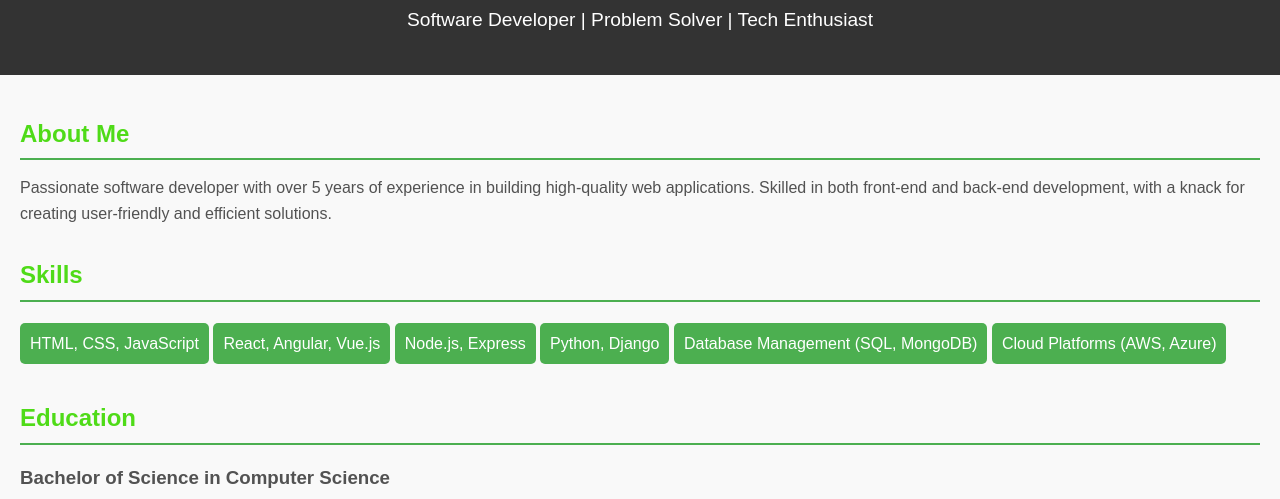
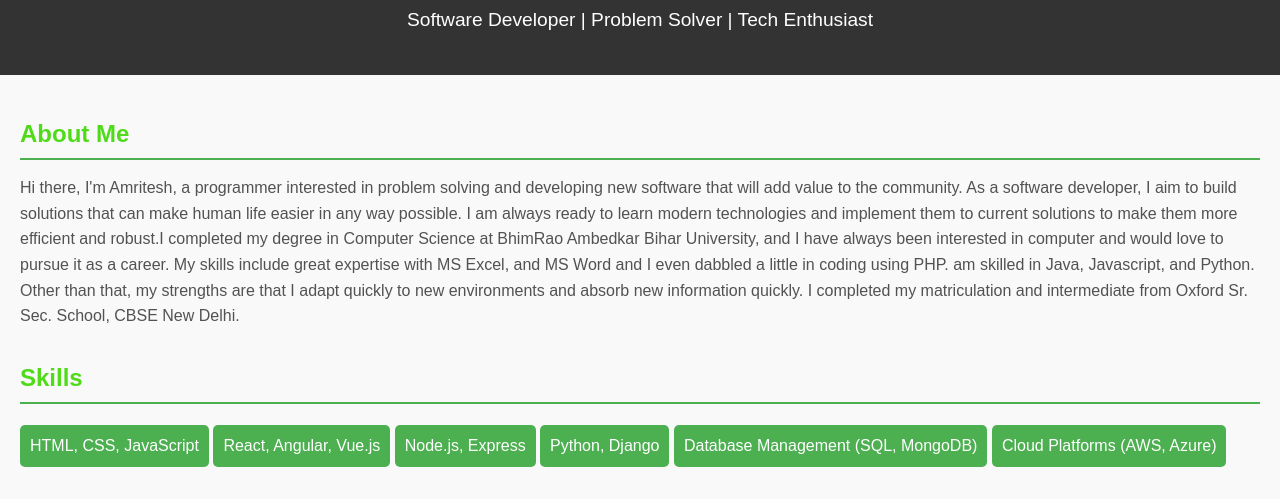
Before and after one commit to AmriteshChaudhary21/amritesh, a plain HTML site: page details.html in a window 1280 px wide. Shown: the part 253-752 px from the top of the page. Drawn offline with Linux system fonts and the light colour scheme.

Commit message:
Update details.html

```diff
--- a/details.html
+++ b/details.html
@@ -21,7 +21,8 @@
     <!-- About Section -->
     <section class="about">
       <h2>About Me</h2>
-      <p>Passionate software developer with over 5 years of experience in building high-quality web applications. Skilled in both front-end and back-end development, with a knack for creating user-friendly and efficient solutions.</p>
+      <p>Hi there, I'm Amritesh, a programmer interested in problem solving and developing new software that will add value to the community. As a software developer, I aim to build solutions that can make human life easier in any way possible. I am always ready to learn modern technologies and implement them to current solutions to make them more efficient and robust.I completed my degree in Computer Science at BhimRao Ambedkar Bihar University, and I have always been interested in computer and would love to pursue it as a career. My skills include great expertise with MS Excel, and MS Word and I even dabbled a little in coding using PHP. am skilled in Java, Javascript, and Python. Other than that, my strengths are that I adapt quickly to new environments and absorb new information quickly. I completed my matriculation and intermediate from Oxford Sr. Sec. School, CBSE New Delhi.</p>
+      <p ></p>
     </section>
 
     <!-- Skills Section -->
```
